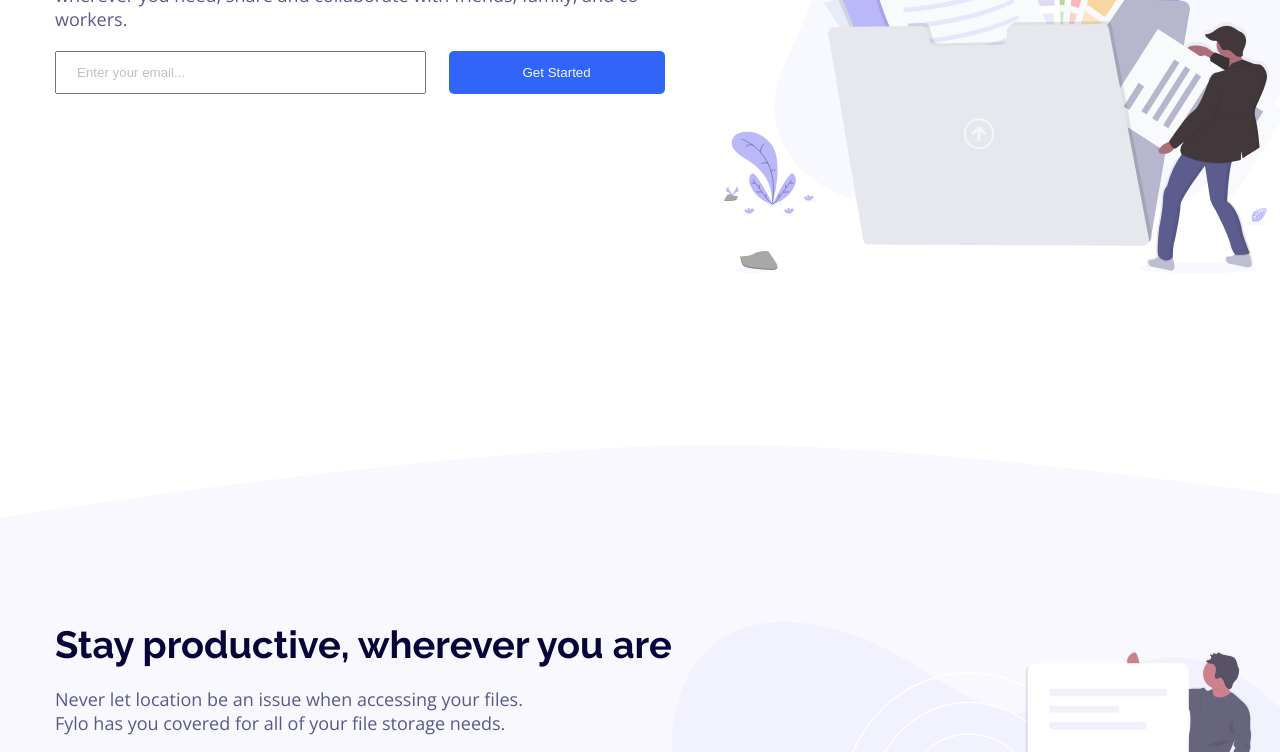
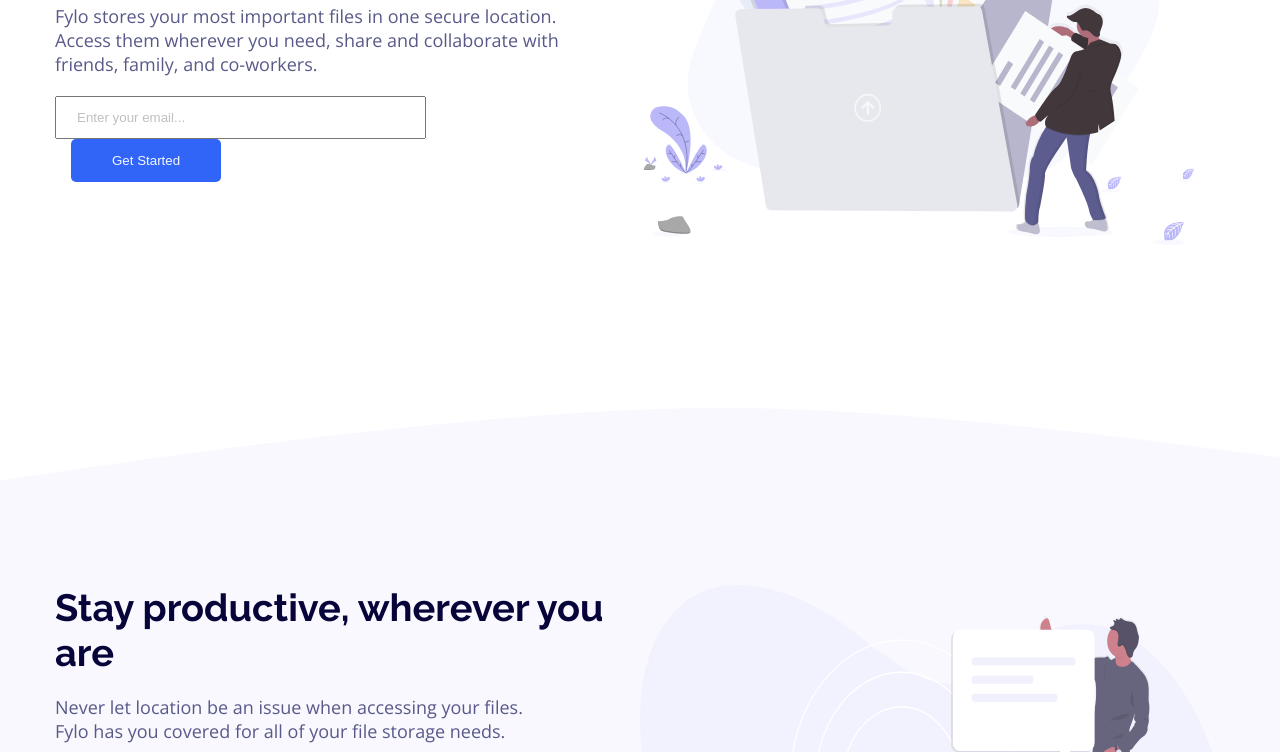
Before and after one commit to HichamBen/fylo-landing-page-with-two-column-layout-master, a plain HTML site: page index.html in a window 1280 px wide. Shown: the part 451-1203 px from the top of the page. Drawn offline with nearby package versions, Linux system fonts and the light colour scheme.

Commit message:
remove x-scroll

```diff
--- a/public/CSS/style.css
+++ b/public/CSS/style.css
@@ -6,10 +6,11 @@
 }
 
 body {
-    width: 1440px;
+    width: 100vw;
     font-family: "Open Sans", sans-serif;
     font-weight: 400;
     color: hsl(238, 22%, 44%);
+    overflow-x: hidden;
 }
 
 /* Formating header section */
@@ -89,8 +90,8 @@
 
 input[type="submit"] {
     margin-left: 3%;
-    width: 216px;
-    padding: 14px 50px;
+    width: 150px;
+    padding: 14px 0;
     background-color: hsl(224, 93%, 58%);
     border: none;
     border-radius: 5px;
@@ -195,7 +196,6 @@
 footer {
     padding: 100px 55px 63px;
     background-color: hsl(243, 87%, 12%);
-    ;
 }
 
 footer>div {
```
